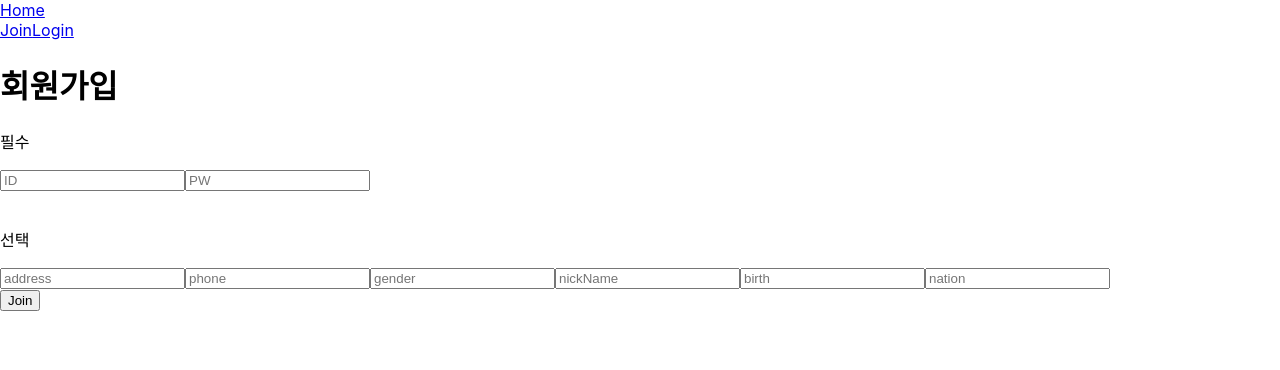
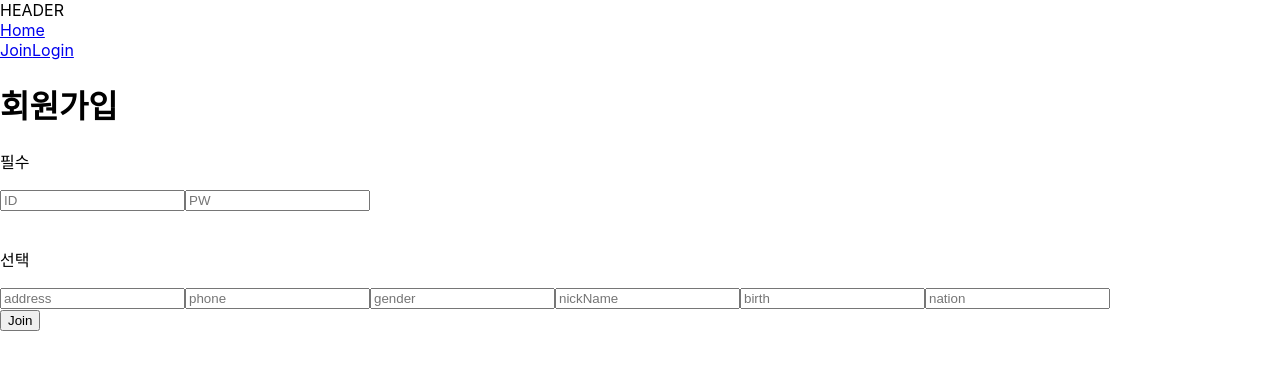
Before and after one commit to kdhProg/stock_pred, a React (Create React App) app in the folder front/react/: page /Join in a window 1280 px wide. Shown: the top 370 px of the page. Built offline with nearby package versions, Linux system fonts and the light colour scheme; no server answers.

Commit message:
Feat: 로그인/로그아웃 간 버튼활성화
- 로그인/로그아웃에 따른 버튼 ON / OFF

```diff
--- a/front/react/src/App.js
+++ b/front/react/src/App.js
@@ -1,10 +1,27 @@
+import Header from "./layout/Header";
+import Footer from "./layout/Footer";
+import {BrowserRouter, Route, Routes} from "react-router-dom";
+import React from "react";
+import Home from "./components/Home";
+import Login from "./components/Login";
+import Logout from "./components/Logout";
+import Join from "./components/Join";
+import Nav from "./components/Nav"
 
 
 function App() {
   return (
-    <div>
-
-    </div>
+      <BrowserRouter>
+        <Header/>
+        <Nav/>
+        <Routes>
+          <Route path="/" element={<Home/>}/>
+          <Route path="/login" element={<Login/>}/>
+          <Route path="/logout" element={<Logout/>}/>
+          <Route path="/Join" element={<Join/>}/>
+        </Routes>
+        <Footer/>
+      </BrowserRouter>
   );
 }
 
--- a/front/react/src/components/Join.js
+++ b/front/react/src/components/Join.js
@@ -1,10 +1,7 @@
 import React, { useState } from 'react';
 import axios from "axios";
-import { useNavigate } from 'react-router-dom';
 
 const Login = () => {
-
-    const navigate = useNavigate();
 
         const [userJoinReq, setUserJoinReq] = useState({
                 userAccount: '',
@@ -32,7 +29,7 @@ const Login = () => {
             await axios.post(`/user/join`, userJoinReq)
                 .then(()=>{
                     alert("회원가입 성공")
-                    navigate('/')
+                    window.location.replace("/");
                 })
                 .catch((err) => {
                     console.log(err.message);
--- a/front/react/src/components/Login.js
+++ b/front/react/src/components/Login.js
@@ -1,10 +1,9 @@
 import React, {useState} from 'react';
 import axios from "axios";
-import { useNavigate } from 'react-router-dom';
+
 
 const Login = () => {
 
-    const navigate = useNavigate();
 
     const [loginReq, setLoginReq] = useState({
         userAccount: '',
@@ -23,8 +22,10 @@ const Login = () => {
 
     const doLogin = async () => {
         await axios.post(`/auth/login`, loginReq)
-            .then((response) =>
-                navigate('/')
+            .then((response) =>{
+                    alert("로그인 성공")
+                    window.location.replace("/");
+            }
             )
             .catch((err) => {
                 console.log(err.message);
--- a/front/react/src/components/Logout.js
+++ b/front/react/src/components/Logout.js
@@ -4,6 +4,8 @@ const Logout = () => {
 
     const doLogout = async () => {
         const resp = await axios.get(`/auth/logout`)
+        alert("로그아웃 성공")
+        window.location.replace("/");
     };
 
     return (
--- /dev/null
+++ b/front/react/src/components/Nav.js
@@ -0,0 +1,43 @@
+import {Link} from "react-router-dom";
+import React, {useEffect, useState} from 'react';
+import axios from "axios";
+
+const Nav = () => {
+
+    const [isAuthenticated, setIsAuthenticated] = useState(false);
+
+    useEffect(async () => {
+        await axios.get(`/auth/status`)
+            .then((response) =>{
+                    if(response.data.authenticated){
+                        setIsAuthenticated(true)
+                    }
+                }
+            )
+            .catch((err) => {
+                console.log(err.message);
+                setIsAuthenticated(false)
+            })
+
+    }, []);
+    /*  Todo 마이페이지 만들기 */
+    return (
+        <div>
+            <div>
+                <Link to="/">Home</Link>
+                {isAuthenticated ? (
+                    <div>
+                        <Link to="/logout">Logout</Link>
+                    </div>
+                ) : (
+                    <div>
+                        <Link to="/Join">Join</Link>
+                        <Link to="/login">Login</Link>
+                    </div>
+                )}
+            </div>
+        </div>
+    );
+};
+
+export default Nav;
--- a/front/react/src/index.js
+++ b/front/react/src/index.js
@@ -3,17 +3,10 @@ import ReactDOM from 'react-dom/client';
 import './index.css';
 import App from './App';
 import reportWebVitals from './reportWebVitals';
-import Header from "./layout/Header";
-import Footer from "./layout/Footer";
-import {BrowserRouter} from "react-router-dom";
 
 const root = ReactDOM.createRoot(document.getElementById('root'));
 root.render(
-    <BrowserRouter>
-        <Header/>
-        <App/>
-        <Footer/>
-    </BrowserRouter>
+    <App/>
 );
 
 // If you want to start measuring performance in your app, pass a function
--- a/front/react/src/layout/Header.js
+++ b/front/react/src/layout/Header.js
@@ -1,52 +1,11 @@
-import {Link, Route, Routes} from "react-router-dom";
-import Home from "../components/Home";
-import Login from "../components/Login";
-import Logout from "../components/Logout";
-import Join from "../components/Join";
-import React, { useState, useEffect } from 'react';
-import axios from "axios";
+import React from 'react';
 
 const Header = () => {
-
-    const [isAuthenticated, setIsAuthenticated] = useState(false);
-
-    useEffect(async () => {
-        await axios.get(`/auth/status`)
-            .then((response) =>{
-                if(response.data.authenticated){
-                    setIsAuthenticated(true)
-                }
-            }
-            )
-            .catch((err) => {
-                console.log(err.message);
-                setIsAuthenticated(false)
-            })
-
-    }, []);
 /*  Todo 마이페이지 만들기 */
     return (
-        <header>
-            <div>
-                <Link to="/">Home</Link>
-                {isAuthenticated ? (
-                    <div>
-                        <Link to="/logout">Logout</Link>
-                    </div>
-                ) : (
-                    <div>
-                        <Link to="/Join">Join</Link>
-                        <Link to="/login">Login</Link>
-                    </div>
-                )}
-                <Routes>
-                    <Route path="/" element={<Home/>}/>
-                    <Route path="/login" element={<Login/>}/>
-                    <Route path="/logout" element={<Logout/>}/>
-                    <Route path="/Join" element={<Join/>}/>
-                </Routes>
-            </div>
-        </header>
+        <div>
+            HEADER
+        </div>
     );
 };
 
```
